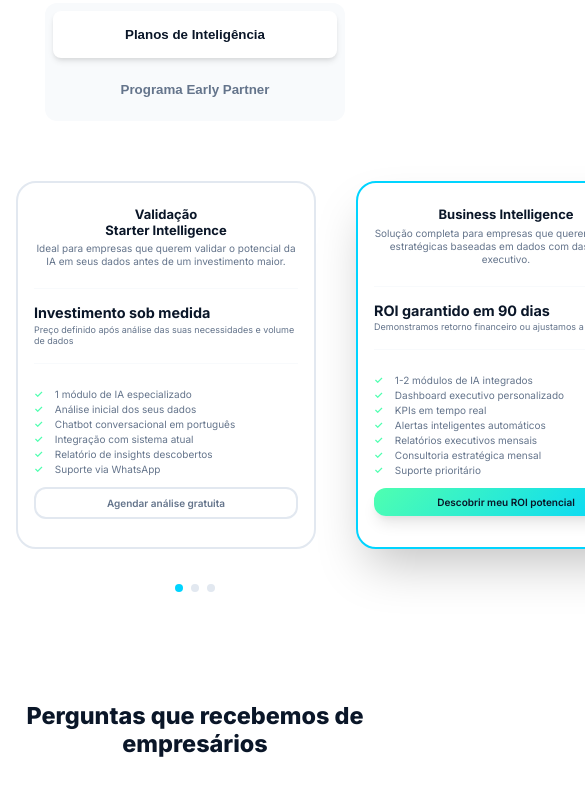
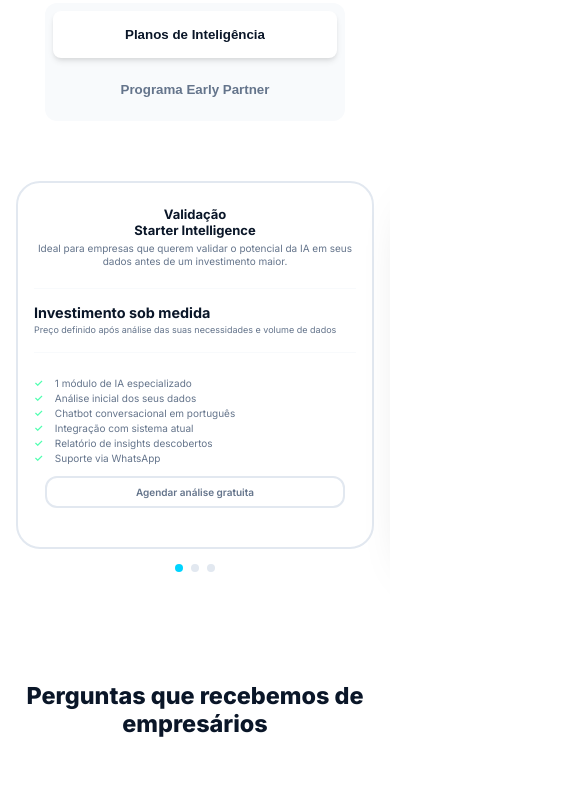
Before and after one commit to cici3-ai/cici3-ai.github.io, a website: page index.html in a window 390 px wide. Shown: the part 3835-4630 px from the top of the page, 585 px wide, since content can reach past the window. Drawn offline with nearby package versions, Linux system fonts and the light colour scheme.

Commit message:
Update index.html

```diff
--- a/index.html
+++ b/index.html
@@ -943,7 +943,23 @@
         /* PRICING SECTION   */
         /* ================= */
         .pricing-section {
-            padding: 120px 0;
+            padding: 60px 0;
+            position: relative;
+            /* Manter ou adicionar overflow-x: hidden; para a section principal, se necessário,
+               mas o scroll será no container interno. */
+            overflow-x: hidden; /* Garante que a seção não expanda a página */
+        }
+
+        .pricing-carousel-container {
+            width: 100%; /* Ocupa 100% da largura do seu container pai */
+            overflow-x: auto; /* Habilita o scroll horizontal */
+            scroll-snap-type: x mandatory; /* Faz com que o scroll "grude" nos cards */
+            -webkit-overflow-scrolling: touch; /* Melhora o scroll no iOS */
+            position: relative;
+            padding-bottom: 20px; /* Espaço para a barra de rolagem não sobrepor o conteúdo */
+            margin-top: 40px; /* Margem do container do carrossel */
+            margin-left: -16px; /* Ajuste para compensar o padding do .container e permitir que os cards comecem na borda */
+            padding-left: 16px; /* Padding no início para o primeiro card não grudar na borda */
         }
 
         .pricing-tabs {
@@ -984,13 +1000,14 @@
         }
 
         .pricing-grid {
-            display: grid;
-            grid-template-columns: repeat(3, 1fr);
-            gap: 32px;
-            margin-top: 40px;
-            max-width: 1100px;
-            margin-left: auto;
-            margin-right: auto;
+            display: flex; /* Mantém os cards em linha */
+            flex-wrap: nowrap; /* Impede que os cards quebrem para a próxima linha */
+            gap: 24px; /* Espaçamento entre os cards */
+            width: fit-content; /* O grid se ajusta ao conteúdo, permitindo o scroll */
+            /* REMOVER: animation: autoSlidePricingMobile 15s infinite; */
+            /* REMOVER: transition: transform 0.6s ease-in-out; */
+            margin-left: 0; /* As margens serão controladas pelo gap e padding */
+            margin-right: 0;
         }
 
         .pricing-card {
@@ -1584,25 +1601,32 @@
         .pricing-section {
             padding: 60px 0;
             position: relative;
-            /* REMOVER: overflow: hidden; */
-        }
-
-            .pricing-carousel-container {
-            width: 100%;
-            overflow-x: auto; /* Mudar para auto */
-            scroll-snap-type: x mandatory; /* Adicionar scroll-snap-type aqui */
-            -webkit-overflow-scrolling: touch; /* Melhorar o scroll no iOS */
+            /* Manter ou adicionar overflow-x: hidden; para a section principal, se necessário,
+               mas o scroll será no container interno. */
+            overflow-x: hidden; /* Garante que a seção não expanda a página */
+        }
+
+        .pricing-carousel-container {
+            width: 100%; /* Ocupa 100% da largura do seu container pai */
+            overflow-x: auto; /* Habilita o scroll horizontal */
+            scroll-snap-type: x mandatory; /* Faz com que o scroll "grude" nos cards */
+            -webkit-overflow-scrolling: touch; /* Melhora o scroll no iOS */
             position: relative;
-            /* REMOVER: overflow: hidden; */
+            padding-bottom: 20px; /* Espaço para a barra de rolagem não sobrepor o conteúdo */
+            margin-top: 40px; /* Margem do container do carrossel */
+            margin-left: -16px; /* Ajuste para compensar o padding do .container e permitir que os cards comecem na borda */
+            padding-left: 16px; /* Padding no início para o primeiro card não grudar na borda */
         }
 
         .pricing-grid {
-            display: flex;
-            width: auto; /* Remover largura fixa */
+            display: flex; /* Mantém os cards em linha */
+            flex-wrap: nowrap; /* Impede que os cards quebrem para a próxima linha */
+            gap: 24px; /* Espaçamento entre os cards */
+            width: fit-content; /* O grid se ajusta ao conteúdo, permitindo o scroll */
+            /* REMOVER: animation: autoSlidePricingMobile 15s infinite; */
             /* REMOVER: transition: transform 0.6s ease-in-out; */
-            /* REMOVER: animation: autoSlidePricingMobile 15s infinite; */
-            margin: 0; /* Ajuste se houver margem que atrapalhe o scroll */
-            padding-bottom: 20px; /* Adicionar padding para o scrollbar não cobrir conteúdo */
+            margin-left: 0; /* As margens serão controladas pelo gap e padding */
+            margin-right: 0;
         }
 
             .pricing-grid.dragging {
@@ -1611,15 +1635,12 @@
             }
 
         .pricing-card {
-            min-width: 80%; /* Cada card ocupa a maior parte da tela */
-            max-width: 300px; /* Limite máximo para o card individual */
-            flex-shrink: 0;
-            scroll-snap-align: center; /* Centraliza o card no snap */
-            padding: 24px 16px;
-            margin: 0 8px; /* Espaçamento entre os cards */
-            box-sizing: border-box;
-            transform: none !important; /* Assegura que não há transformações residuais */
-            border-radius: 20px;
+            flex-shrink: 0; /* Impede que os cards encolham */
+            width: calc(100vw - 32px); /* Ocupa 100% da largura da viewport menos o padding do .container (2*16px) */
+            max-width: 380px; /* Limite máximo para o card individual, se quiser que ele não seja ENORME em tablets */
+            scroll-snap-align: start; /* Alinha o início do card ao snap point */
+            padding: 30px 20px; /* Ajuste o padding interno se necessário */
+            transform: none !important; /* Assegura que não há transformações residuais de desktop */
         }
 
             .pricing-card h3 {
@@ -1866,13 +1887,20 @@
                 padding: 0 20px;
             }
 
-            .pricing-grid {
-                grid-template-columns: 1fr;
-                max-width: 600px;
-            }
+        .pricing-grid {
+            display: flex; /* Mantém os cards em linha */
+            flex-wrap: nowrap; /* Impede que os cards quebrem para a próxima linha */
+            gap: 24px; /* Espaçamento entre os cards */
+            width: fit-content; /* O grid se ajusta ao conteúdo, permitindo o scroll */
+            /* REMOVER: animation: autoSlidePricingMobile 15s infinite; */
+            /* REMOVER: transition: transform 0.6s ease-in-out; */
+            margin-left: 0; /* As margens serão controladas pelo gap e padding */
+            margin-right: 0;
+        }
 
         .pricing-card.popular {
-            transform: none !important;
+            transform: none !important; /* Remove a escala do popular no mobile */
+            border-color: var(--ciano-eletrico); /* Mantém a borda destacada */
         }
 
 
```
